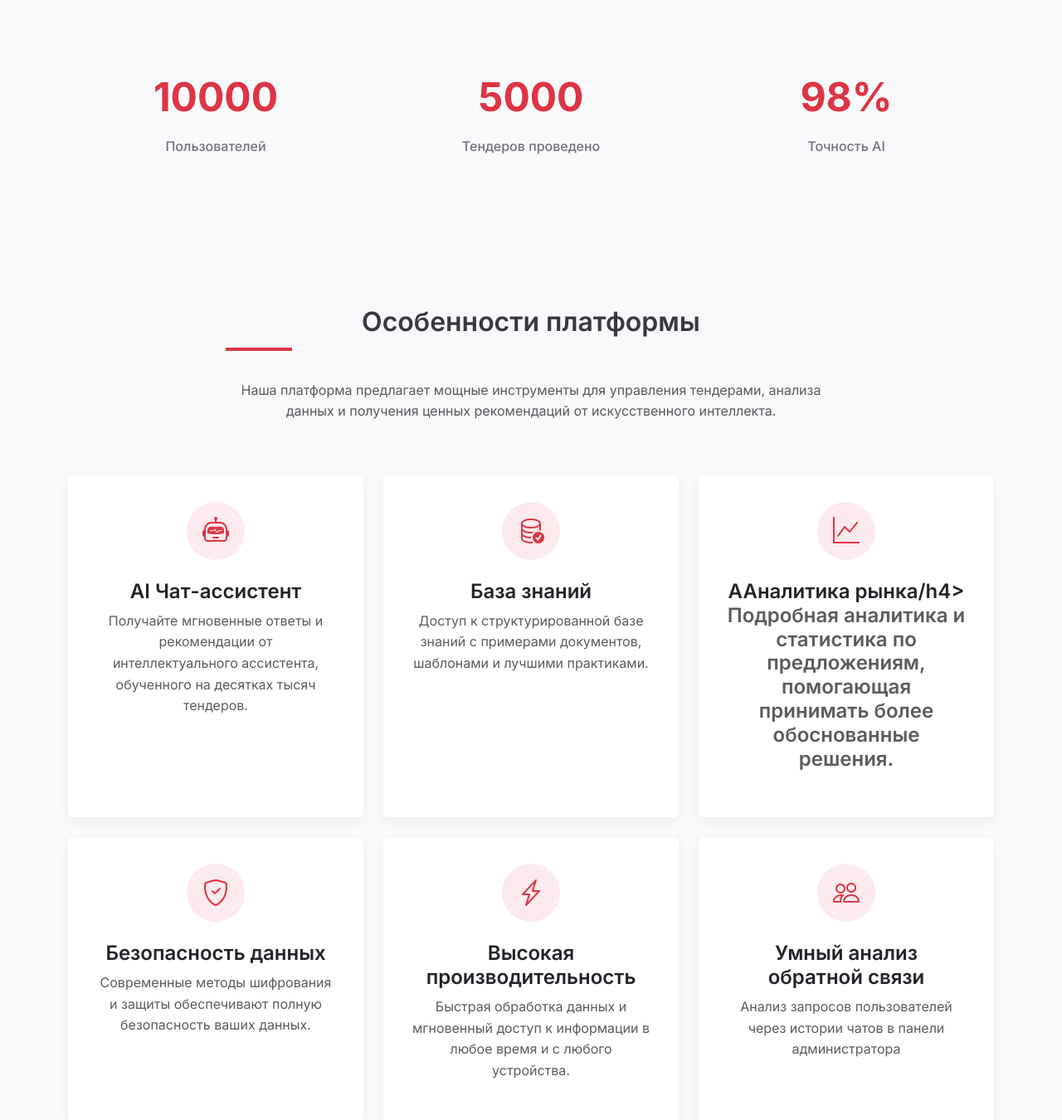
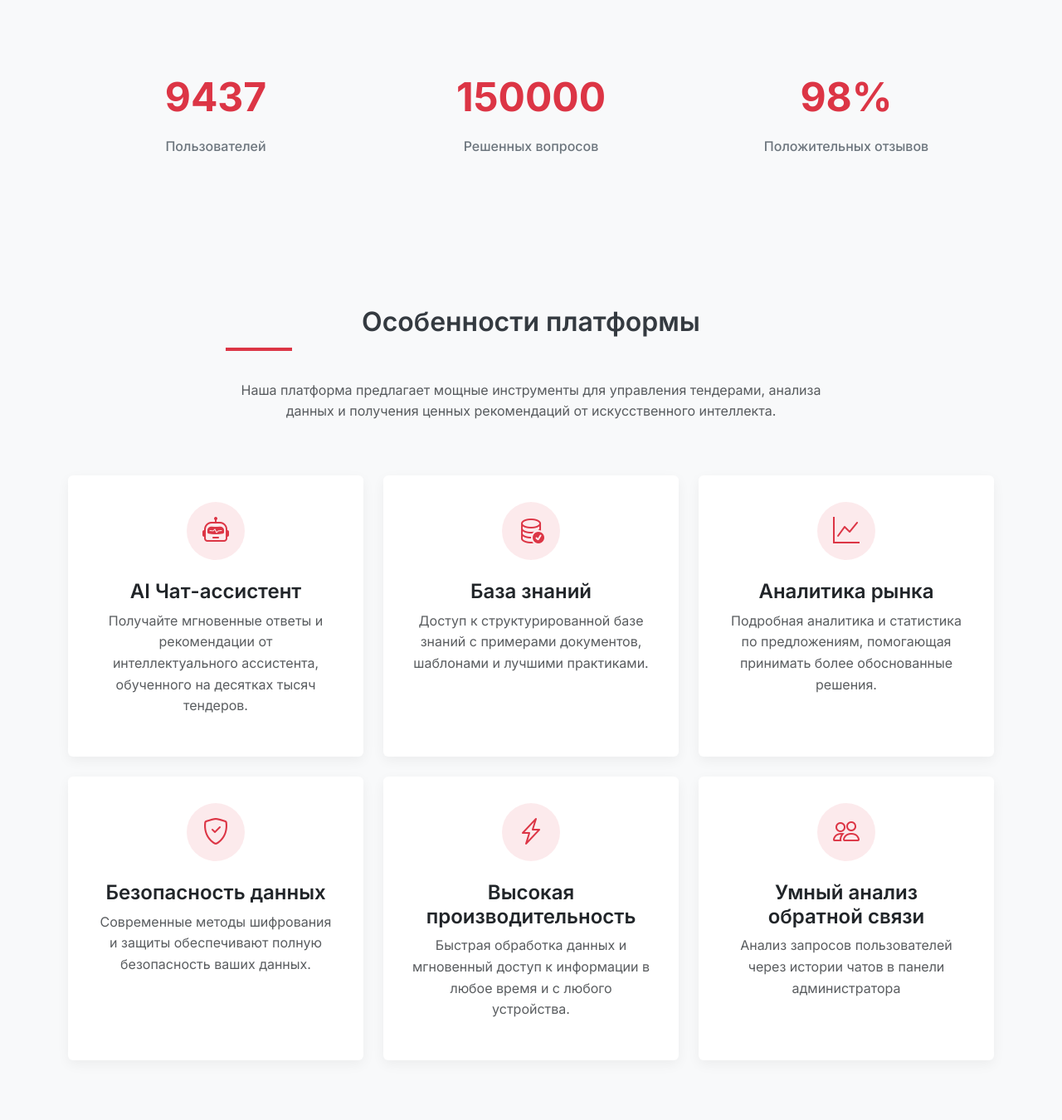
Before and after one commit to OptonGroup/TenderHack2025, a FastAPI app: page / in a window 1280 px wide. Shown: the part 719-2069 px from the top of the page at 83% size. Run offline with FastAPI, Linux system fonts and the light colour scheme; some libraries are stand-ins or nearby versions.

Commit message:
pipupupucheck

```diff
--- a/Backend/static/js/index.js
+++ b/Backend/static/js/index.js
@@ -70,15 +70,14 @@ document.addEventListener('DOMContentLoaded', function() {
         const statsAccuracy = document.getElementById('stats-accuracy');
 
         if (!hasScrollTrigger) {
-            // Упрощенная анимация без ScrollTrigger
             if (statsUsers) gsap.to(statsUsers, {
-                innerHTML: 10000,
+                innerHTML: 9432,
                 duration: 2,
                 snap: { innerHTML: 1 }
             });
 
             if (statsTenders) gsap.to(statsTenders, {
-                innerHTML: 5000,
+                innerHTML: 150000,
                 duration: 2,
                 snap: { innerHTML: 1 }
             });
@@ -100,7 +99,7 @@ document.addEventListener('DOMContentLoaded', function() {
             gsap.set(statsUsers, { innerHTML: 0 });
 
             gsap.to(statsUsers, {
-                innerHTML: 10000,
+                innerHTML: 9437,
                 duration: 2,
                 snap: { innerHTML: 1 },
                 scrollTrigger: {
@@ -115,7 +114,7 @@ document.addEventListener('DOMContentLoaded', function() {
             gsap.set(statsTenders, { innerHTML: 0 });
 
             gsap.to(statsTenders, {
-                innerHTML: 5000,
+                innerHTML: 150000,
                 duration: 2,
                 snap: { innerHTML: 1 },
                 scrollTrigger: {
--- a/Backend/templates/index.html
+++ b/Backend/templates/index.html
@@ -1,6 +1,6 @@
 {% extends "layout.html" %}
 
-{% block title %}TenderHack Platform - Инновационная платформа для тендеров{% endblock %}
+{% block title %}TenderHack Platform - Инновационная AI платформа{% endblock %}
 
 {% block extra_css %}
 <style>
@@ -106,8 +106,8 @@
     <div class="container">
         <div class="row align-items-center">
             <div class="col-lg-6 pe-lg-5">
-                <h1 class="hero-title animated-element">Инновационная платформа<br>для <span class="text-danger">тендеров</span></h1>
-                <p class="hero-subtitle animated-element">TenderHack Platform объединяет возможности управления тендерами и мощь искусственного интеллекта для максимальной эффективности.</p>
+                <h1 class="hero-title animated-element">Инновационная <br> <span class="text-danger">AI</span> платформа</h1>
+                <p class="hero-subtitle animated-element">TenderHack Platform использует мощности искусственного интеллекта для максимальной эффективности работы.</p>
                 <div class="d-flex gap-3 animated-element">
                     <a href="/register" class="btn btn-primary">Начать бесплатно</a>
                     <a href="#features" class="btn btn-outline-dark">Узнать больше</a>
@@ -136,13 +136,13 @@
             <div class="col-md-4">
                 <div class="stats-item scroll-trigger">
                     <div class="stats-number" id="stats-tenders">0</div>
-                    <div class="stats-label">Тендеров проведено</div>
+                    <div class="stats-label">Решенных вопросов</div>
                 </div>
             </div>
             <div class="col-md-4">
                 <div class="stats-item scroll-trigger">
                     <div class="stats-number" id="stats-accuracy">0%</div>
-                    <div class="stats-label">Точность AI</div>
+                    <div class="stats-label">Положительных отзывов</div>
                 </div>
             </div>
         </div>
@@ -183,7 +183,7 @@
                     <div class="feature-icon">
                         <i class="bi bi-graph-up"></i>
                     </div>
-                    <h4>ААналитика рынка/h4>
+                    <h4>Аналитика рынка</h4>
                     <p class="text-muted">Подробная аналитика и статистика по предложениям, помогающая принимать более обоснованные решения.</p>
                 </div>
             </div>
```
Also changed, not shown: README.md.
